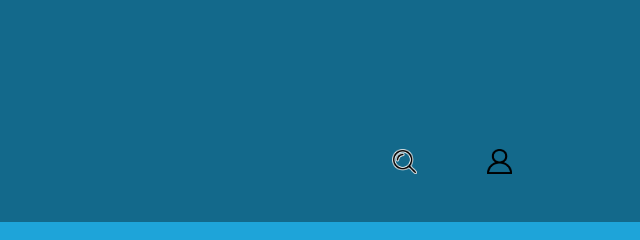
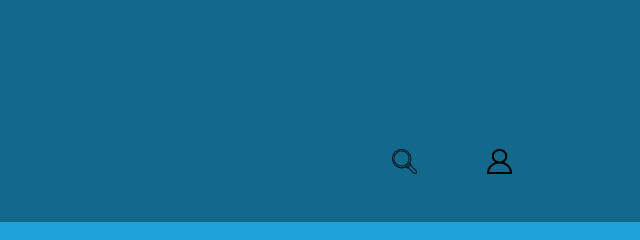
Before and after one commit to AgileCode2022/Front-end-bootstrap, a plain HTML site: page index.html in a window 1280 px wide. Shown: the top 240 px of the page, 640-1280 px from the left. Drawn offline with nearby package versions, Linux system fonts and the light colour scheme.

Commit message:
Cambio icono de lupa

```diff
--- a/index.html
+++ b/index.html
@@ -16,15 +16,13 @@
                     <img src="/imagenes/logo.png" class="logoPrincipal" alt="">
                 </div>
                 <div class="col-lg-1 alineacionHeader">
-                    <img src="/imagenes/icon-lupa.png" class="iconoHeader" alt="">
+                    <img src="/imagenes/search.png" class="iconoHeader" alt="">
                 </div>
                 <div class="col-lg-1 alineacionHeader">
                     <img src="/imagenes/icon-ingresar.png" class="iconoHeader" alt="">
                 </div>
             </div>
         </div>
-
-
     </header>
     <nav>
         <div class="container letraNav">
@@ -109,9 +107,10 @@
                 </div>
             </div>
         </div>
+    </main>
 
-    </main>
-    <footer>
+    <!--Comienza el footer-->
+
     <footer class="text-center text-white mt-4" style="background-color: #a39d9d;">
 
         <div class="container mt-4">
@@ -134,16 +133,12 @@
                 </a>
             </div>
         </div>
-
-
-
-
         </div>
         <div class="text-center text-dark p-3" style="background-color: rgba(0, 0, 0, 0.2);">
             © 2022 Copyright: Agile Code S.R.L
         </div>
     </footer>
-    </footer>
+
 
 
 </body>
```
Also changed, not shown: imagenes/icon-lupa.png (deleted), imagenes/search.png (added). Lines whose indentation alone changed are shown as unchanged.
